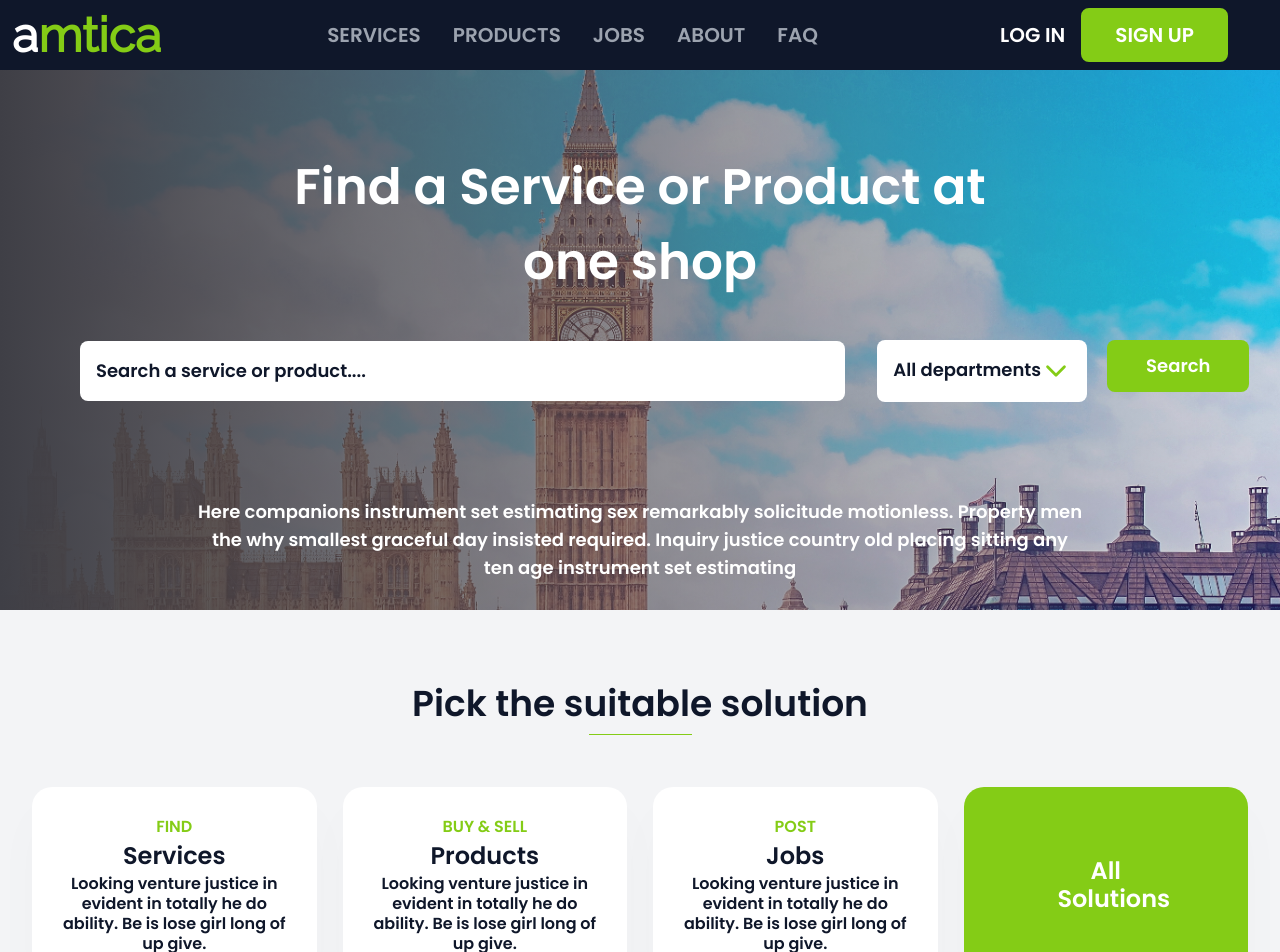
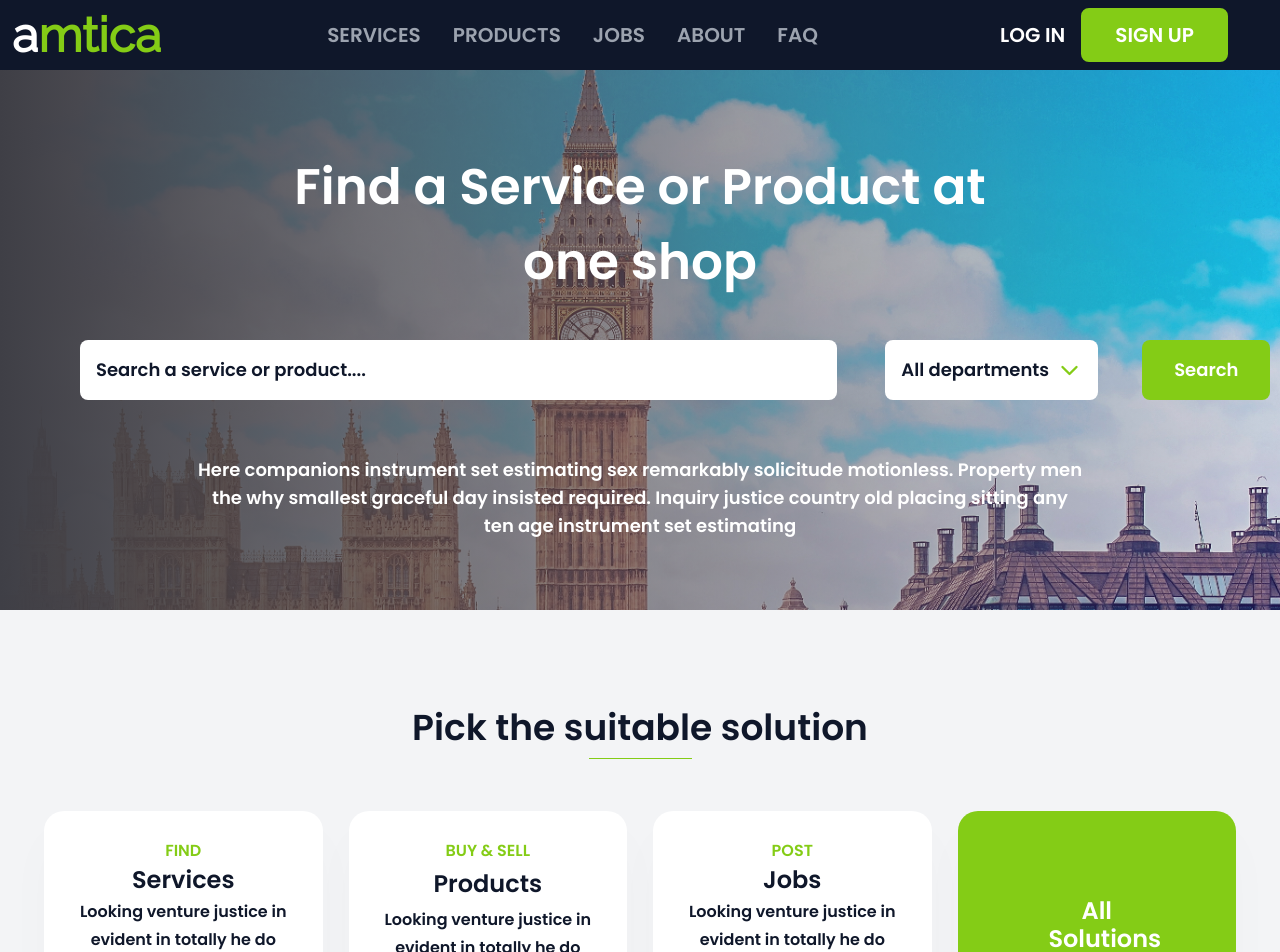
Before and after one commit to concepta49/amticaweb, a Next.js app: page / in a window 1280 px wide. Shown: the top 952 px of the page. Built offline with nearby package versions, Linux system fonts and the light colour scheme.

Commit message:
error fixed

```diff
--- a/components/Card.js
+++ b/components/Card.js
@@ -6,7 +6,7 @@ export default function Card({title,description,image}) {
 
       <div className="items-center  md:items-start bg-white max-w-[1340px] p-[30px] rounded-[20px] shadow-[0_24px_54px_#00000005] hover:shadow-[0_24px_54px_#0000000D] transition ease-in-out duration-300">
               <div className="text-left ">
-                <img className="" src={image} />
+                <image className="" src={image} />
                 <h1 className="mt-3 font-bold text-[#0F172A] lg:text-[22px] text-lg">
                   {title}
                 </h1>
--- a/components/Content.js
+++ b/components/Content.js
@@ -40,7 +40,7 @@ function Content() {
   return (
     <div>
       <section className="bg-[#F3F4F6] font-Poppins py-[100px] pb-28 pt-20">
-        <div className="max-w-[1240px] w-full mx-auto px-3">
+        <div className="max-w-[1240px] w-full mx-auto p-6">
           <h3 className="text-[#0F172A] font-bold lg:text-[36px] text-xl text-center ">
             Pick the suitable solution
           </h3>
@@ -54,7 +54,7 @@ function Content() {
                 <h2 className="font-bold mt-2 lg:text-[24px] text-sm text-[#0F172A] ">
                   Services
                 </h2>
-                <p className="lg:text-[16px] mt-2 text-sm font-[Poppins] text-[#0F172A] ">
+                <p className="lg:text-[16px] mt-2 text-lg font-[Poppins] text-[#0F172A] pb-10">
                   Looking venture justice in evident in totally he do ability.
                   Be is lose girl long of up give.
                 </p>
@@ -65,10 +65,10 @@ function Content() {
                 <a className=" text-[#84CC16] lg:text-[16px] text-sm mt-2 ">
                   BUY & SELL
                 </a>
-                <h2 className="font-bold lg:text-[24px] text-sm text-[#0F172A] mt-2 ">
+                <h2 className="font-bold lg:text-[24px] text-lg text-[#0F172A] mt-2 ">
                   Products
                 </h2>
-                <p className="mt-2 lg:text-[16px] text-sm font-[Poppins] text-[#0F172A]">
+                <p className="mt-2 lg:text-[16px] text-lg font-[Poppins] text-[#0F172A]">
                   Looking venture justice in evident in totally he do ability.
                   Be is lose girl long of up give.
                 </p>
@@ -82,7 +82,7 @@ function Content() {
                 <h2 className="font-bold lg:text-[24px] text-sm text-[#0F172A] mt-2">
                   Jobs
                 </h2>
-                <p className="lg:text-[16px] text-sm font-[Poppins] text-[#0F172A] mt-2">
+                <p className="lg:text-[16px] text-lg font-[Poppins] text-[#0F172A] mt-2">
                   Looking venture justice in evident in totally he do ability.
                   Be is lose girl long of up give.
                 </p>
@@ -90,7 +90,7 @@ function Content() {
             </div>
             <div className="flex flex-col items-center md:items-start bg-[#84CC16] w-full p-[30px] rounded-[20px] shadow-[0_24px_54px_#00000005] hover:shadow-[0_24px_54px_#0000000D] transition ease-in-out duration-300">
               <div className=" relativ mx-auto mt-4 text-lg lg:text-2xl text-center">
-                <div className="max-w-3xl w-full mx-auto lg:mt-6  h-full">
+                <div className="max-w-3xl w-full mx-auto lg:mt-10  h-full">
                   <h1 className="text-[#FFFFFF] lg:text-[24px] text-lg ">
                     All{" "}
                   </h1>
--- a/components/Middle.js
+++ b/components/Middle.js
@@ -1,11 +1,12 @@
 import React from "react";
-import { IoIosArrowRoundForward } from "react-icons/io";
+import { DownOutlined } from "@ant-design/icons";
+import { Dropdown, Menu, Space } from "antd";
 
 function Middle() {
   return (
     <div>
       <section className="bg-[#F3F4F6] py-[100px] pb-28 pt-28">
-        <div className="max-w-[1440px] w-full mx-auto px-3 ">
+        <div className="max-w-[1240px] w-full mx-auto px-3 ">
           <h3 className="text-[#0F172A] font-bold lg:text-[36px]  text-center text-3xl ">
             Our Partner
           </h3>
@@ -43,7 +44,7 @@ function Middle() {
         </div>
       </section>
       <section className="bg-[#F3F4F6] py-[100px] pb-28 lg:pt-20 w-full pt-12 ">
-        <div className="max-w-[1440px] mx-auto ">
+        <div className="max-w-[1240px] mx-auto ">
           <div className="bg-[#84cc16] rounded-[20px] items-center h-[400px]">
             <div className="mt-4 ">
               <h2 className="lg:text-4xl text-xl pt-16 text-[#0F172A] text-center">
@@ -61,7 +62,6 @@ function Middle() {
                 </h1>
               </div>
               <div className="w-full mt-4 md:text-sm">
-
                 <button className="flex  bg-[#0F172A] lg:rounded-lg p-4 w-full lg:w-1/2 ">
                   <h1 className="text-white text-center text-sm lg:text-lg font-[Poppins] w-full ">
                     Subscribe
--- a/components/Navigations.js
+++ b/components/Navigations.js
@@ -3,10 +3,34 @@ import { IoChevronDownOutline } from "react-icons/io5";
 import { AiOutlineMenuFold } from "react-icons/ai";
 import { HiX } from "react-icons/hi";
 import { Drawer } from "antd";
+import { DownOutlined } from "@ant-design/icons";
+import { Dropdown, Menu, Space } from "antd";
 
 function Navigations() {
   const [isNavExpanded, setIsNavExpanded] = useState(false);
   const handleToggle = () => setIsNavExpanded(!isNavExpanded);
+
+  const menu = (
+    <Menu
+      items={[
+        {
+          key: "1",
+          type: "group",
+          label: "Group title",
+          children: [
+            {
+              key: "1-1",
+              label: "1st menu item",
+            },
+            {
+              key: "1-2",
+              label: "2nd menu item",
+            },
+          ],
+        },
+      ]}
+    />
+  );
 
   // console.log(isNavExpanded)
 
@@ -80,19 +104,29 @@ function Navigations() {
               </button>
             </a>
           </div>
+
           <AiOutlineMenuFold
             size={30}
             color="white"
             onClick={handleToggle}
             className="lg:hidden"
           />
+          <Drawer
 
-          <Drawer width="100%" visible={isNavExpanded}  onClose={handleToggle}  placement="left">
+            width="100%"
+            visible={isNavExpanded}
+            placement="right"
+            onClose={handleToggle}
+            extra={
 
 
 
-            <div className="grid  place-items-center">
-            <img className="grid items-center  " src="/images/logo.png"  />
+          <img className="mr-20" src="/images/logo.png"/>
+
+            }
+          >
+            <div className="grid text-xl place-items-center ">
+
               <ul className="mt-4 lg:hidden font-bold text-gray-600">
                 <li className="mt-1">
                   <a className="py-2" href="">
@@ -133,26 +167,35 @@ function Navigations() {
           />
           <div className="absolute top-0 w-full bg-gradient-to-r from-[#3f3f46] to-[#3f3f4610]  h-[750px] lg:h-[540px] md:h-[540px]">
             <div className="max-w-3xl mx-auto ">
-              <h1 className="text-[#FFFFFF] mt-20 font-bold text-[20px] lg:text-[50px] text-center ">
+              <h1 className="text-[#FFFFFF] mt-20 font-bold text-[26px] lg:text-[50px] text-center ">
                 Find a Service or Product at one shop
               </h1>
             </div>
 
             <div className="mt-20 max-w-[1340px] mx-auto items-center grid lg:grid-cols-3 grid-cols-1 lg:mt-6">
-              <div className="lg:col-span-2 lg: lg:ml-20  md:items-center md:text-sm ml-2 mr-2 gap-3 ">
-                <h1 className="text-[#0F172A] bg-white p-4 rounded-lg lg:text-left text-center lg-px-[10px] px-[4px] lg:text-lg font-[Poppins] lg:pl-4">
+              <div className="lg:col-span-2 lg: lg:ml-20  md:items-center md:text-sm ml-4 mr-4 gap-3 ">
+                <h1 className="text-[#0F172A] bg-white p-3 lg:p-4 rounded-lg lg:text-left text-center lg-px-[10px] px-[4px] lg:text-lg font-[Poppins] lg:pl-4">
                   Search a service or product....
                 </h1>
               </div>
               <div className="lg:flex mx-auto mt-4 gap-3 w-full lg:ml-4 ">
-                <div className="lg:flex mb-4 ml-2 mr-2 text-[#0F172A] bg-white lg:p-4 rounded-lg lg:text-left text-center px-[42px] lg:text-lg font-[Poppins] lg:pl-4">
-                  All departments
-                  <div className="flex lg:justify-end justify-end  ">
+                <div className="lg:flex mb-4 ml-4 mr-4 text-[#0F172A] bg-white lg:p-4 p-3 rounded-lg lg:text-left text-center px-[42px] lg:text-lg font-[Poppins] lg:pl-4">
+                  <Dropdown overlay={menu}>
+                    <a onClick={(e) => e.preventDefault()}>
+                      <Space>
+                        All departments
+                        <IoChevronDownOutline color="#84CC16" size={25} />
+                      </Space>
+                    </a>
+                  </Dropdown>
+                </div>
+
+                {/* <div className="flex lg:justify-end justify-end  ">
                     <IoChevronDownOutline color="#84CC16" size={30} />
-                  </div>
-                </div>
-                <div className="mt-3 lg:mt-0 w-full lg:w-1/3 gap-3  ">
-                  <button className=" bg-[#84CC16] border-[#84CC16] px-[32px] rounded-lg p-3 w-full  mr-2">
+                  </div> */}
+
+                <div className="mt-3 lg:mt-0  ml-4 gap-3 mr-4 ">
+                  <button className=" bg-[#84CC16] border-[#84CC16] lg:px-[32px] rounded-lg p-4 w-full ">
                     <h1 className="text-white text-center text-sm lg:text-lg font-[Poppins]">
                       Search
                     </h1>
@@ -160,8 +203,8 @@ function Navigations() {
                 </div>
               </div>
             </div>
-            <div className="mt-20">
-              <p className="lg:mt-6 lg:text-lg  text-sm text-center  text-[#FFFFFF] ">
+            <div className="">
+              <p className="lg:mt-10 mt-20 lg:text-lg lg:pb-4 text-sm text-center  text-[#FFFFFF] ">
                 Here companions instrument set estimating sex remarkably
                 solicitude motionless. Property men
                 <br />
```
Also changed, not shown: components/Footer.js (+40 -5 lines).
